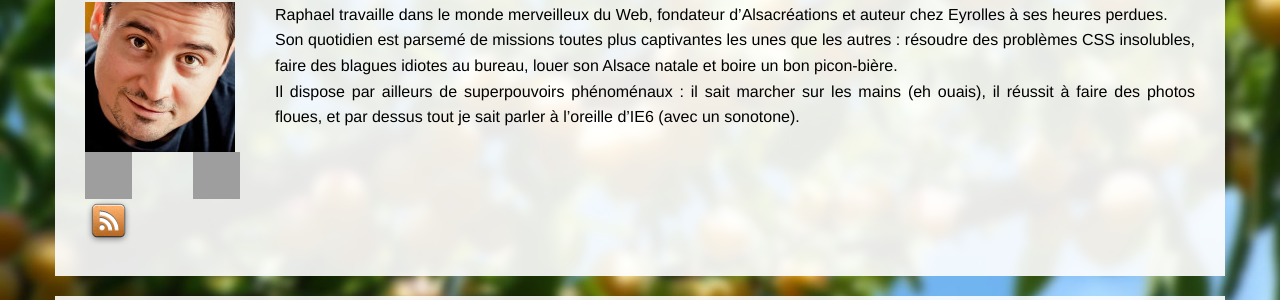
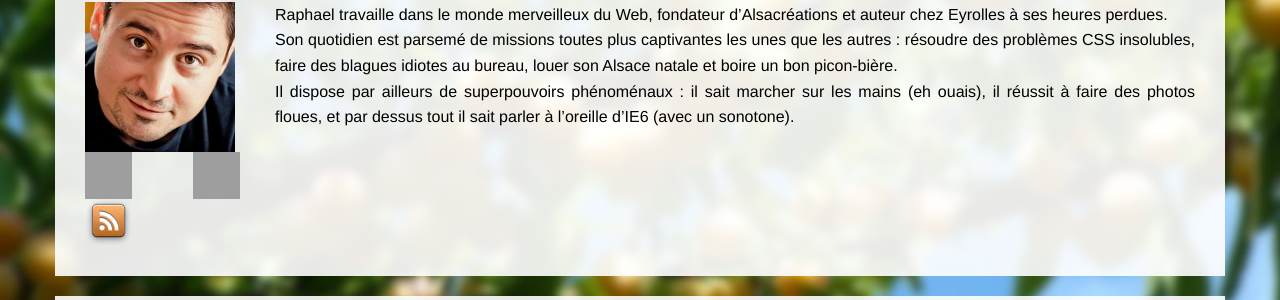
Before and after one commit to LorraineJug/lorrainejug.github.io, a Jekyll site: the page built from speakers.html, in a window 1280 px wide and 900 px high, cut to the strip 431-731 px from the top of the window. Built offline with Jekyll 4.4.1, drawn with Linux system fonts in a browser that asks for light colours; nearby versions of some CDN libraries; Markdown is read by kramdown in place of the engine named in the settings; grey boxes are pictures that could not be loaded.

Commit message:
correction bio Raphael  Gotter

```diff
--- a/_data/speakers.yml
+++ b/_data/speakers.yml
@@ -474,4 +474,4 @@ rgoetter:
     problèmes CSS insolubles, faire des blagues idiotes au bureau, louer son Alsace natale et boire un
     bon picon-bière.</p>
     <p>Il dispose par ailleurs de superpouvoirs phénoménaux : il sait marcher sur les mains (eh ouais), il
-    réussit à faire des photos floues, et par dessus tout je sait parler à l’oreille d’IE6 (avec un sonotone).</p>
+    réussit à faire des photos floues, et par dessus tout il sait parler à l’oreille d’IE6 (avec un sonotone).</p>
```
